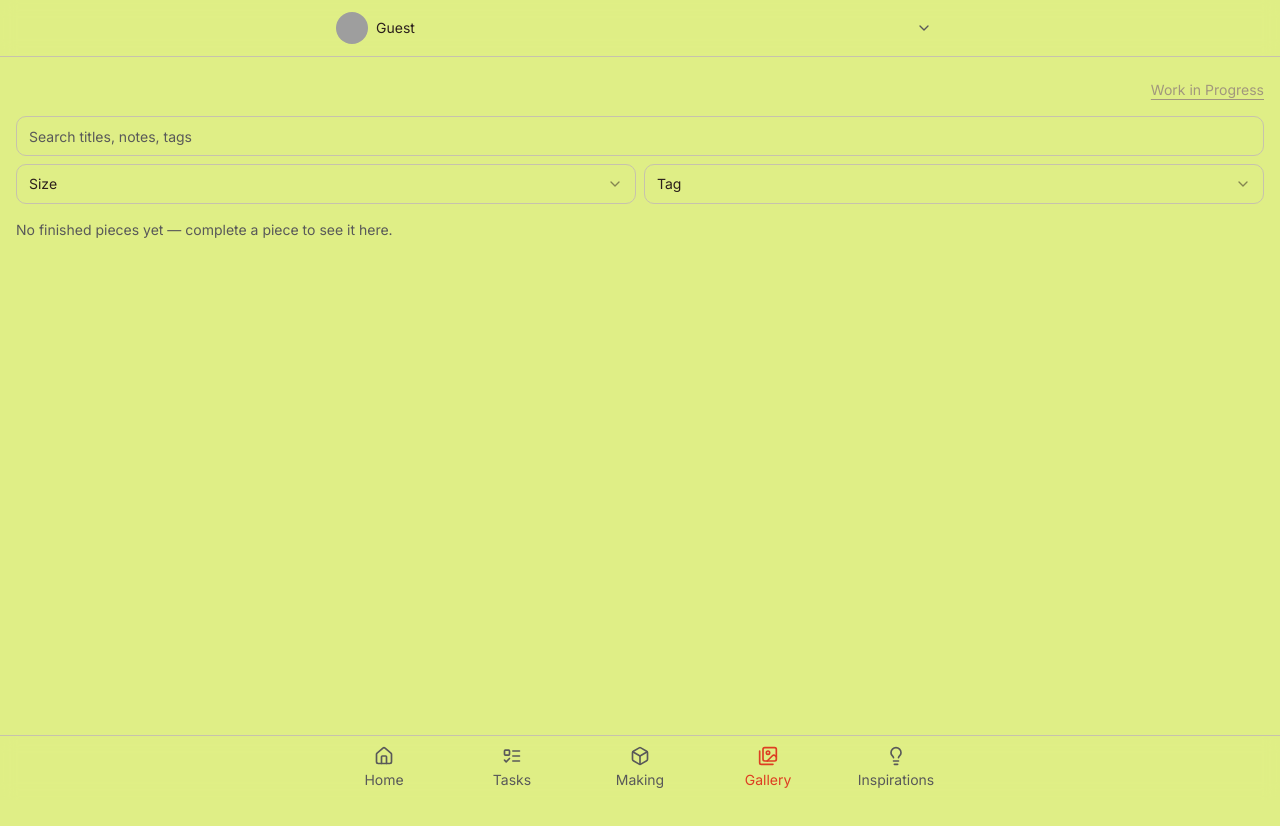
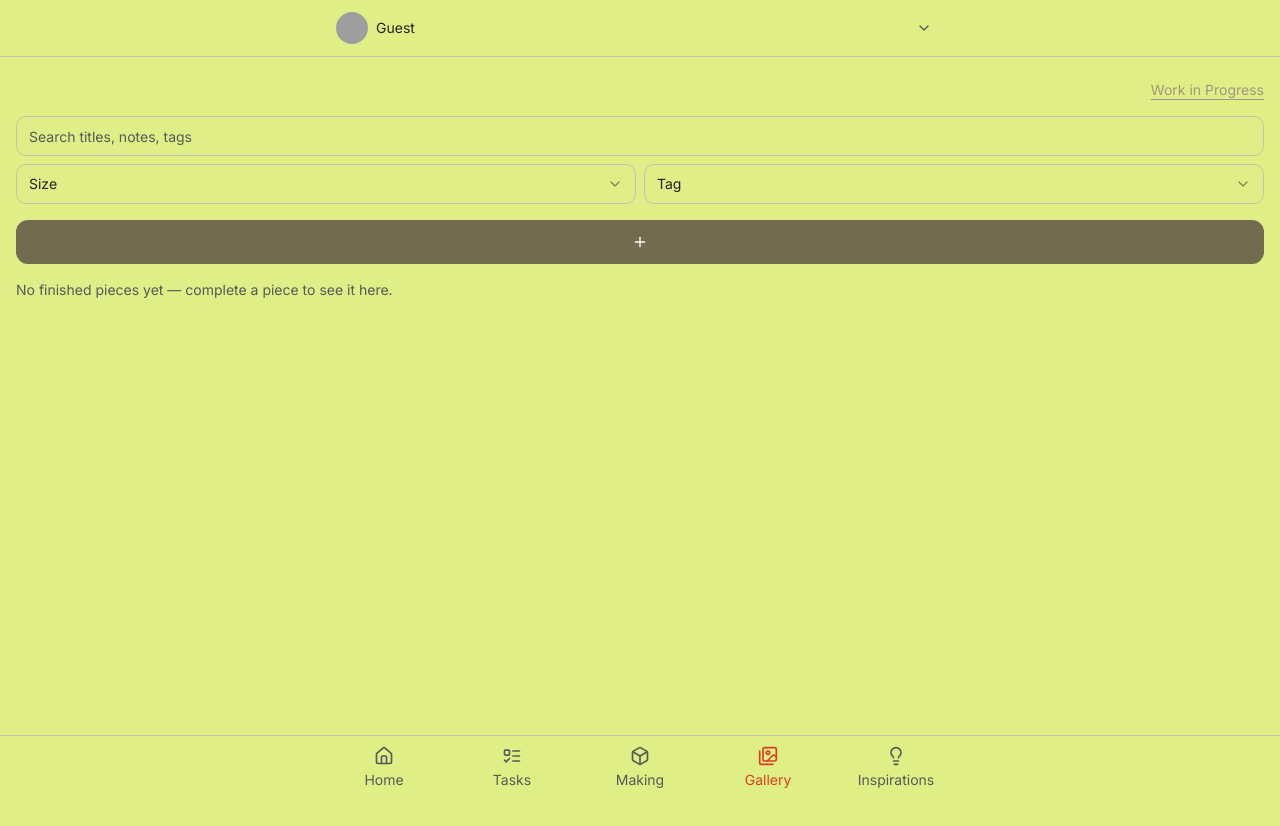
Before and after one commit to sourdough-hu/clay-flow-studio, a React (Vite) app: page /gallery in a window 1280 px wide. Shown: the top 826 px of the page. Built offline with nearby package versions, Linux system fonts and the light colour scheme; sample sign-in values are in the browser's storage; grey boxes are pictures that could not be loaded.

Commit message:
feat: Add full-width Add-New bar
Replaces top-right "New ..." links with a full-width bar for adding new items on Making, Gallery, and Inspirations pages. The bar includes a "+" icon with tap actions to initiate the respective creation flows.

```diff
--- a/src/pages/Gallery.tsx
+++ b/src/pages/Gallery.tsx
@@ -3,6 +3,8 @@ import { Link } from "react-router-dom";
 import { Input } from "@/components/ui/input";
 import { Select, SelectContent, SelectItem, SelectTrigger, SelectValue } from "@/components/ui/select";
 import { Card, CardContent, CardHeader, CardTitle } from "@/components/ui/card";
+import { Button } from "@/components/ui/button";
+import { Plus } from "lucide-react";
 import { getPieces } from "@/lib/storage";
 import { Piece, SizeCategory } from "@/types";
 import { SEO } from "@/components/SEO";
@@ -60,7 +62,12 @@ const Gallery = () => {
           </Select>
         </div>
       </div>
-
+      <Link to="/new/piece?stage=finished" className="block">
+        <Button variant="secondary" className="w-full h-11 justify-center rounded-lg text-secondary-foreground" aria-label="Add new">
+          <Plus className="h-5 w-5" aria-hidden="true" />
+          <span className="sr-only">Add new</span>
+        </Button>
+      </Link>
       <section className="space-y-3 pb-8">
         {filtered.length === 0 ? (
           <p className="text-sm text-muted-foreground">No finished pieces yet — complete a piece to see it here.</p>
--- a/src/pages/Inspirations.tsx
+++ b/src/pages/Inspirations.tsx
@@ -2,16 +2,20 @@ import { getInspirations, getPiecesForInspiration } from "@/lib/storage";
 import { SEO } from "@/components/SEO";
 
 import { Link } from "react-router-dom";
+import { Button } from "@/components/ui/button";
+import { Plus } from "lucide-react";
 import { Card, CardContent, CardHeader, CardTitle } from "@/components/ui/card";
-
 const Inspirations = () => {
   const items = getInspirations();
   return (
     <main className="min-h-screen p-4 space-y-4">
       <SEO title="Pottery Tracker — Inspirations" description="Browse your inspiration library." />
-      <div className="flex items-center justify-end">
-        <Link to="/new/inspiration" className="text-sm underline underline-offset-4 text-primary">New</Link>
-      </div>
+<Link to="/new/inspiration" className="block">
+  <Button variant="secondary" className="w-full h-11 justify-center rounded-lg text-secondary-foreground" aria-label="Add new">
+    <Plus className="h-5 w-5" aria-hidden="true" />
+    <span className="sr-only">Add new</span>
+  </Button>
+</Link>
 
 
       <section className="space-y-3 pb-8">
--- a/src/pages/PieceForm.tsx
+++ b/src/pages/PieceForm.tsx
@@ -1,5 +1,5 @@
 import { useState } from "react";
-import { useNavigate } from "react-router-dom";
+import { useNavigate, useSearchParams } from "react-router-dom";
 import { Input } from "@/components/ui/input";
 import { Textarea } from "@/components/ui/textarea";
 import { Select, SelectContent, SelectItem, SelectTrigger, SelectValue } from "@/components/ui/select";
@@ -23,10 +23,15 @@ const stages: Stage[] = ["throwing","trimming","drying","bisque_firing","glazing
 
 const PieceForm = () => {
   const navigate = useNavigate();
+  const [searchParams] = useSearchParams();
   const [title, setTitle] = useState("");
   const [photo, setPhoto] = useState<string | null>(null);
   const [size, setSize] = useState<string>("");
-  const [stage, setStage] = useState<Stage>("throwing");
+  const [stage, setStage] = useState<Stage>(() => {
+    const s = (searchParams.get("stage") || "").toLowerCase();
+    const allowed = ["throwing","trimming","drying","bisque_firing","glazing","glaze_firing","decorating","finished"] as const;
+    return (allowed as readonly string[]).includes(s) ? (s as Stage) : "throwing";
+  });
   const [location, setLocation] = useState("");
   const [tags, setTags] = useState("");
   const [notes, setNotes] = useState("");
--- a/src/pages/Pieces.tsx
+++ b/src/pages/Pieces.tsx
@@ -6,6 +6,8 @@ import { Card, CardContent, CardHeader, CardTitle } from "@/components/ui/card";
 import { getPieces } from "@/lib/storage";
 import { Piece, SizeCategory, Stage } from "@/types";
 import { SEO } from "@/components/SEO";
+import { Button } from "@/components/ui/button";
+import { Plus } from "lucide-react";
 
 
 const sizeOptions: SizeCategory[] = ["Tiny","Small","Medium","Large","Extra Large"];
@@ -32,9 +34,6 @@ const Pieces = () => {
   return (
     <main className="min-h-screen p-4 space-y-4">
       <SEO title="Pottery Tracker — Making" description="Track works in progress. Thumbnails, stage, and next checkpoint." />
-      <div className="flex items-center justify-end">
-        <Link to="/new/piece" className="text-sm underline underline-offset-4 text-primary">New Piece</Link>
-      </div>
 
 
       <div className="grid grid-cols-1 gap-2">
@@ -58,7 +57,12 @@ const Pieces = () => {
           </Select>
         </div>
       </div>
-
+      <Link to="/new/piece" className="block">
+        <Button variant="secondary" className="w-full h-11 justify-center rounded-lg text-secondary-foreground" aria-label="Add new">
+          <Plus className="h-5 w-5" aria-hidden="true" />
+          <span className="sr-only">Add new</span>
+        </Button>
+      </Link>
       <section className="space-y-3 pb-8">
         {filtered.length === 0 ? (
           <p className="text-sm text-muted-foreground">No pieces in progress — start something new.</p>
```
